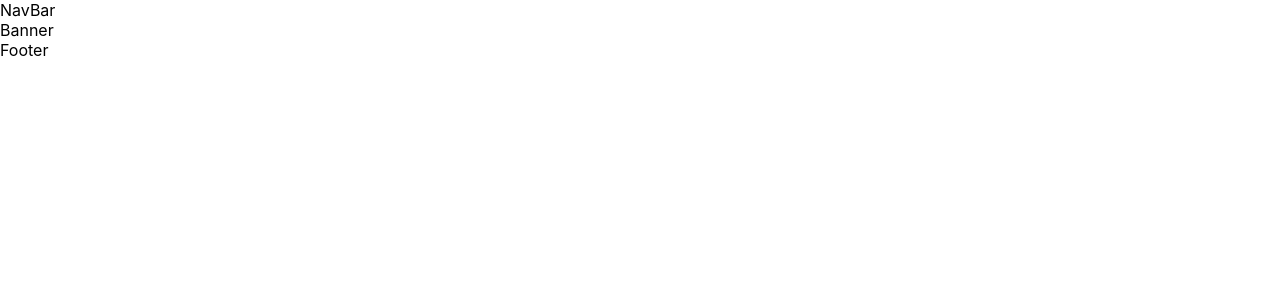
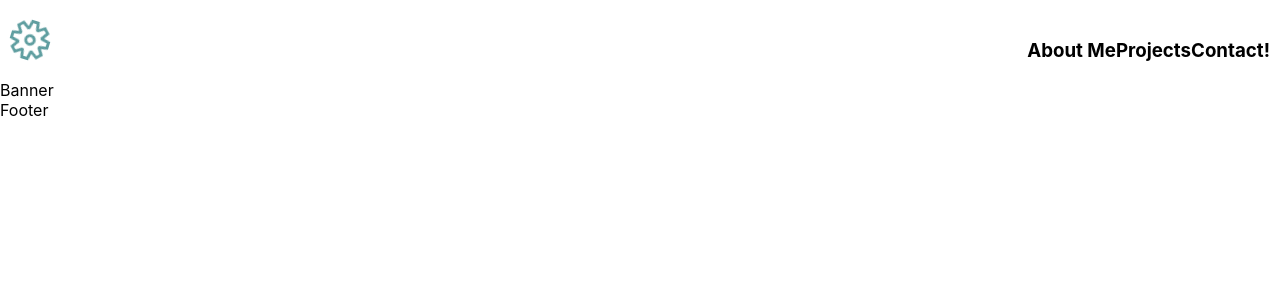
Before and after one commit to NovumChaldea/persona, a React (Create React App) app: page / in a window 1280 px wide. Shown: the top 300 px of the page. Built offline with nearby package versions, Linux system fonts and the light colour scheme.

Commit message:
added a test in style

```diff
--- a/package.json
+++ b/package.json
@@ -8,6 +8,7 @@
     "@testing-library/user-event": "^13.5.0",
     "react": "^18.2.0",
     "react-dom": "^18.2.0",
+    "react-icons": "^4.4.0",
     "react-scripts": "5.0.1",
     "web-vitals": "^2.1.4"
   },
--- a/src/components/NavBar.jsx
+++ b/src/components/NavBar.jsx
@@ -1,9 +1,22 @@
-
-import React from 'react'
+import React, { Fragment } from 'react'
+import { VscSettingsGear } from 'react-icons/vsc';
+import styles from '../styles/NavBar.module.css';
 
 const NavBar = () => {
   return (
-    <div>NavBar</div>
+    <Fragment>
+        <div className={styles.nav}>
+            <div className={styles.left}>
+                <VscSettingsGear className={styles.heartIcon}/>
+            </div>
+            <div className={styles.right}>
+                <h3>About Me</h3>
+                <h3>Projects</h3>
+                <h3>Contact!</h3>
+            </div>
+        </div>
+
+    </Fragment>
   )
 }
 
--- a/src/styles/NavBar.module.css
+++ b/src/styles/NavBar.module.css
@@ -0,0 +1,36 @@
+.nav{
+    display: flex;
+    flex-direction: row;
+    justify-content: space-between;
+    padding: 20px 10px 0px 10px;
+}
+
+.heartIcon{
+    color: cadetblue;
+    font-size: 50px;
+    top: 50%;
+    left: 50%;
+    width: 40px;
+    height: 40px;
+    -webkit-animation:spin 10s linear infinite;
+    -moz-animation:spin 10s linear infinite;
+    animation:spin 10s linear infinite;
+}
+@-moz-keyframes spin {
+    100% { -moz-transform: rotate(360deg); }
+}
+@-webkit-keyframes spin {
+    100% { -webkit-transform: rotate(360deg); }
+}
+@keyframes spin {
+    100% {
+        -webkit-transform: rotate(360deg);
+        transform:rotate(360deg);
+    }
+}
+
+.right{
+    display: flex;
+    flex-direction: row;
+
+}
```
Also changed, not shown: 1 other file (tests, documents, lock files or other folders).
